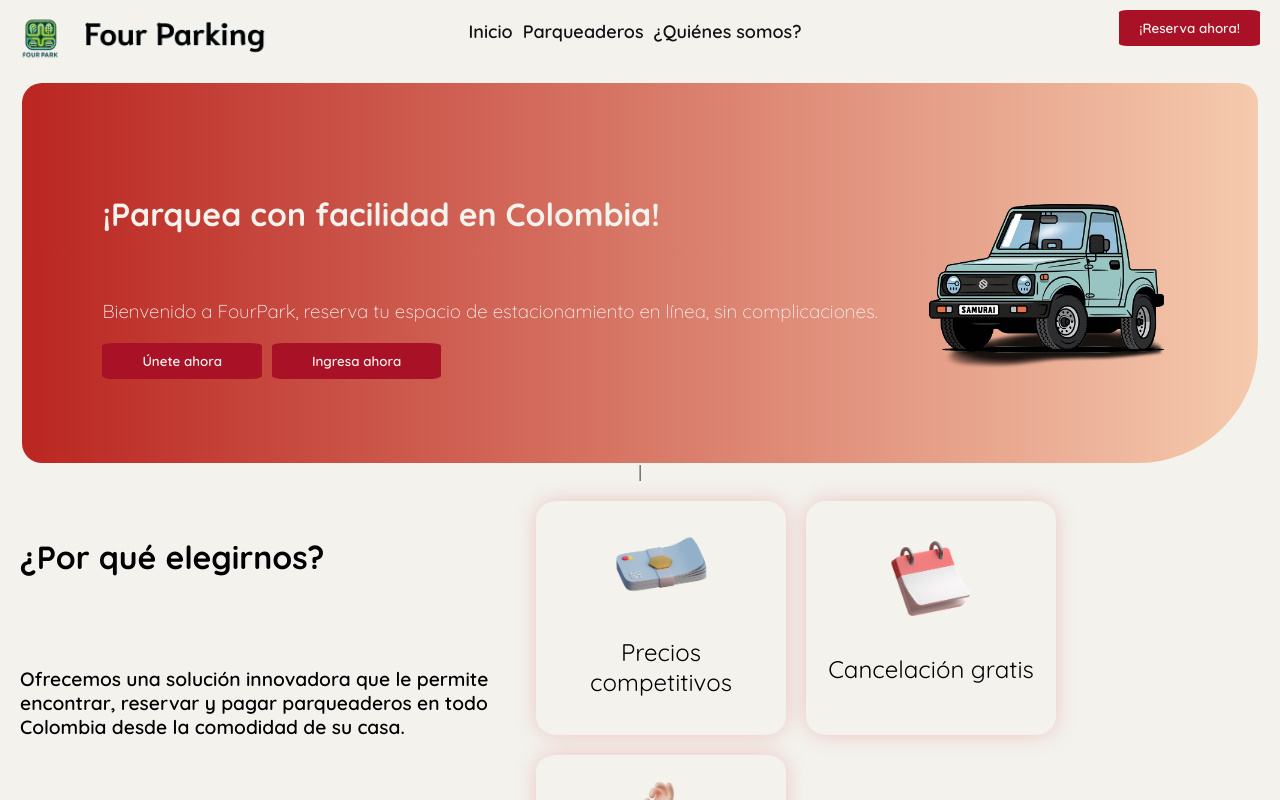
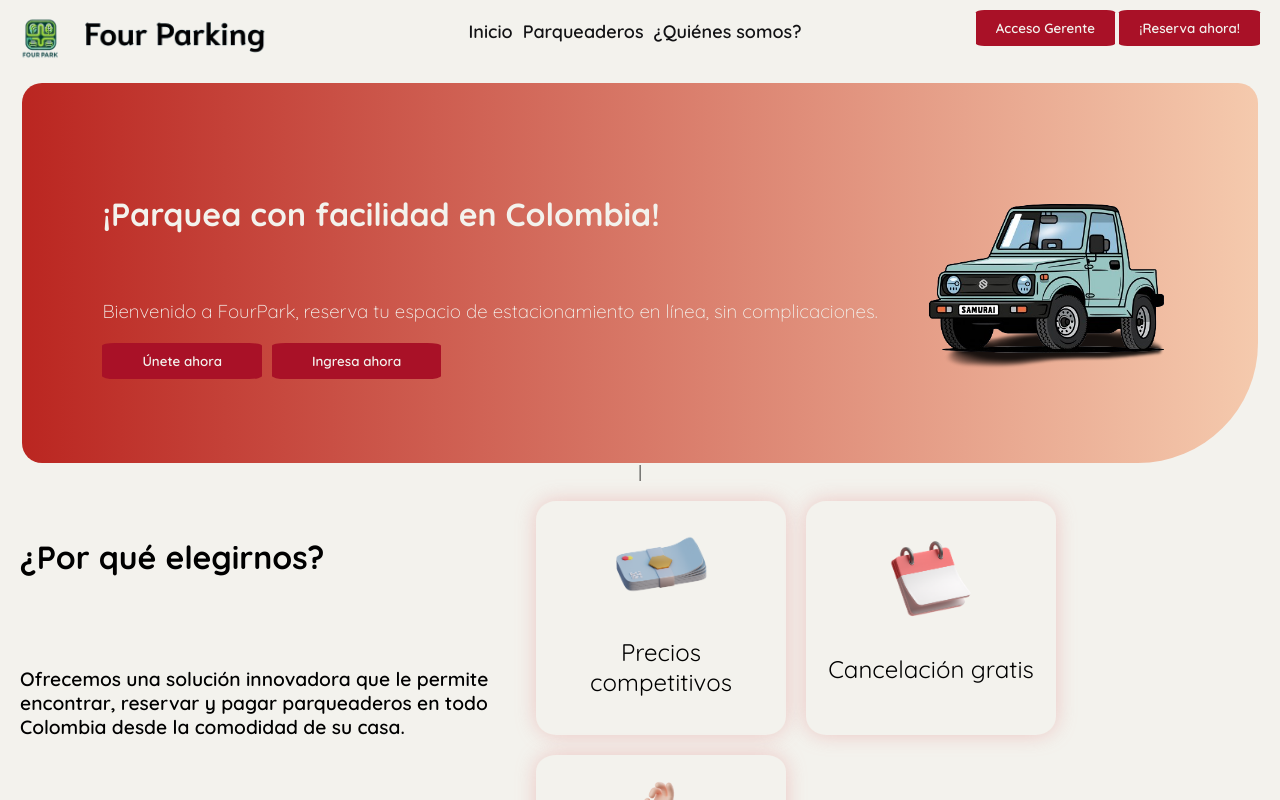
Before and after one commit to JuanAndresGonzalez/four-park, a React (Vite) app: page / in a window 1280 px wide. Built offline with nearby package versions, Linux system fonts and the light colour scheme.

Commit message:
Se agrega boton gerente a home y a parqueaderos y se agrega el logo a gerente y a emploregister

```diff
--- a/src/Homepage.module.css
+++ b/src/Homepage.module.css
@@ -76,6 +76,23 @@ body, html {
     font-family: "Quicksand", serif;
     font-weight: 600;
     border-radius: 6%;
+  }
+  .Gerentebutton{
+    background-color: #A91127;
+    color: #f3f2ed;
+    border: none;
+    padding: 10px 20px;
+    cursor: pointer;
+    transition: background-color 0.3s;
+    position: absolute;
+    top: 10px; /* Añadido */
+    right: 165px; /* Añadido */
+    font-family: "Quicksand", serif;
+    font-weight: 600;
+    border-radius: 6%;
+  }
+  .Gerentebutton:hover {
+    background-color: #bc5878;
   }
 
   .Reservationbutton:hover {
--- a/src/Parqueadero.module.css
+++ b/src/Parqueadero.module.css
@@ -59,6 +59,23 @@ body, html {
   margin-right: 0;
 }
 
+.Gerentebutton{
+  background-color: #A91127;
+  color: #f3f2ed;
+  border: none;
+  padding: 10px 20px;
+  cursor: pointer;
+  transition: background-color 0.3s;
+  position: absolute;
+  top: 10px; /* Añadido */
+  right: 165px; /* Añadido */
+  font-family: "Quicksand", serif;
+  font-weight: 600;
+  border-radius: 6%;
+}
+.Gerentebutton:hover {
+  background-color: #bc5878;
+}
 .Reservationbutton {
   background-color: #A91127;
   color: #f3f2ed;
--- a/src/emploRegister.jsx
+++ b/src/emploRegister.jsx
@@ -1,5 +1,7 @@
 import React, { useState } from "react";
+import logo from './assets/img/logo.png';
 import { useNavigate } from 'react-router-dom';
+
 import './EmploRegister.css'; // Asegúrate de importar el archivo CSS
 
 const EmploRegister = () => {
@@ -26,6 +28,9 @@ const EmploRegister = () => {
 
   return (
     <div className="reserva">
+      <div className='logo-container'>
+                <img src={logo} alt="Four Parking logo" className='logo' />
+            </div>
         <div className="formcontainer">
             <h2>Registro de Empleados</h2>
             <form onSubmit={handleSubmit} className="formcontent">
--- a/src/gerente.jsx
+++ b/src/gerente.jsx
@@ -1,4 +1,5 @@
 import React from 'react';
+import logo from './assets/img/logo.png';
 import { useNavigate } from 'react-router-dom';
 import './Gerente.css'; // Asegúrate de importar el archivo CSS
 
@@ -15,6 +16,9 @@ function Gerente() {
 
   return (
     <div className="gerente">
+      <div className='logo-container'>
+                <img src={logo} alt="Four Parking logo" className='logo' />
+            </div>
       <div className="formcontainer">
         <h1>Panel del Gerente</h1>
         <button className="actionButton" onClick={() => navigateTo('/agregarParqueadero')}>Agregar un nuevo parqueadero</button><br />
--- a/src/homepage.jsx
+++ b/src/homepage.jsx
@@ -20,6 +20,10 @@ const Home = () => {
     navigate('/registration'); // Navigate to the reserva view
   };
 
+  const handleGerenteClick = () => {
+    navigate('/gerente'); // Navigate to the reserva view
+  };
+
   const handleIniseClick = () => {
     navigate('/inise'); // Navigate to the reserva view
   };
@@ -34,6 +38,7 @@ const Home = () => {
         <a href="/">Inicio</a>
         <a href="/parqueadero">Parqueaderos</a>
         <a href="/somos">¿Quiénes somos?</a>
+        <button onClick={handleGerenteClick} className={styles.Gerentebutton}>Acceso Gerente</button>
         <button onClick={handleReservationClick} className={styles.Reservationbutton}>¡Reserva ahora!</button>
         </div>
       </nav>
--- a/src/parqueadero.jsx
+++ b/src/parqueadero.jsx
@@ -10,6 +10,10 @@ const Parqueadero = () => {
 
   const handleReservationClick = () => {
     navigate('/reserva'); // Navegar a la vista de reserva
+  };
+
+  const handleGerenteClick = () => {
+    navigate('/gerente'); // Navegar a la vista de reserva
   };
 
   // Ejemplo de datos de parqueaderos, puedes reemplazar esto con datos reales o una llamada a una API
@@ -53,6 +57,7 @@ coordenadas: [4.7110, -74.0721]
           <a href="/">Inicio</a>
           <a href="/parqueadero">Parqueaderos</a>
           <a href="/somos">¿Quienes somos?</a>
+          <button onClick={handleGerenteClick} className={styles.Gerentebutton}>Acceso Gerente</button>
           <button onClick={handleReservationClick} className={styles.Reservationbutton}>¡Reserva ahora!</button>
         </div>
       </nav>
```
